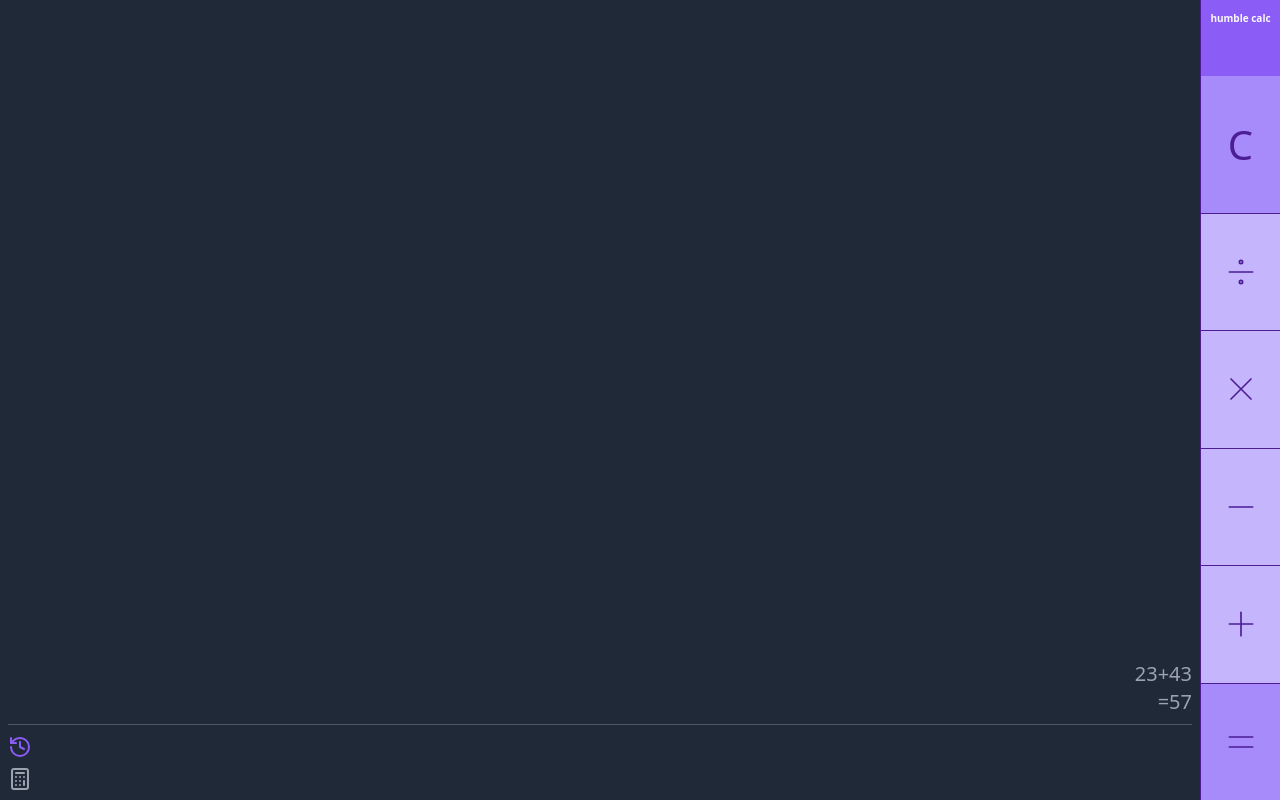
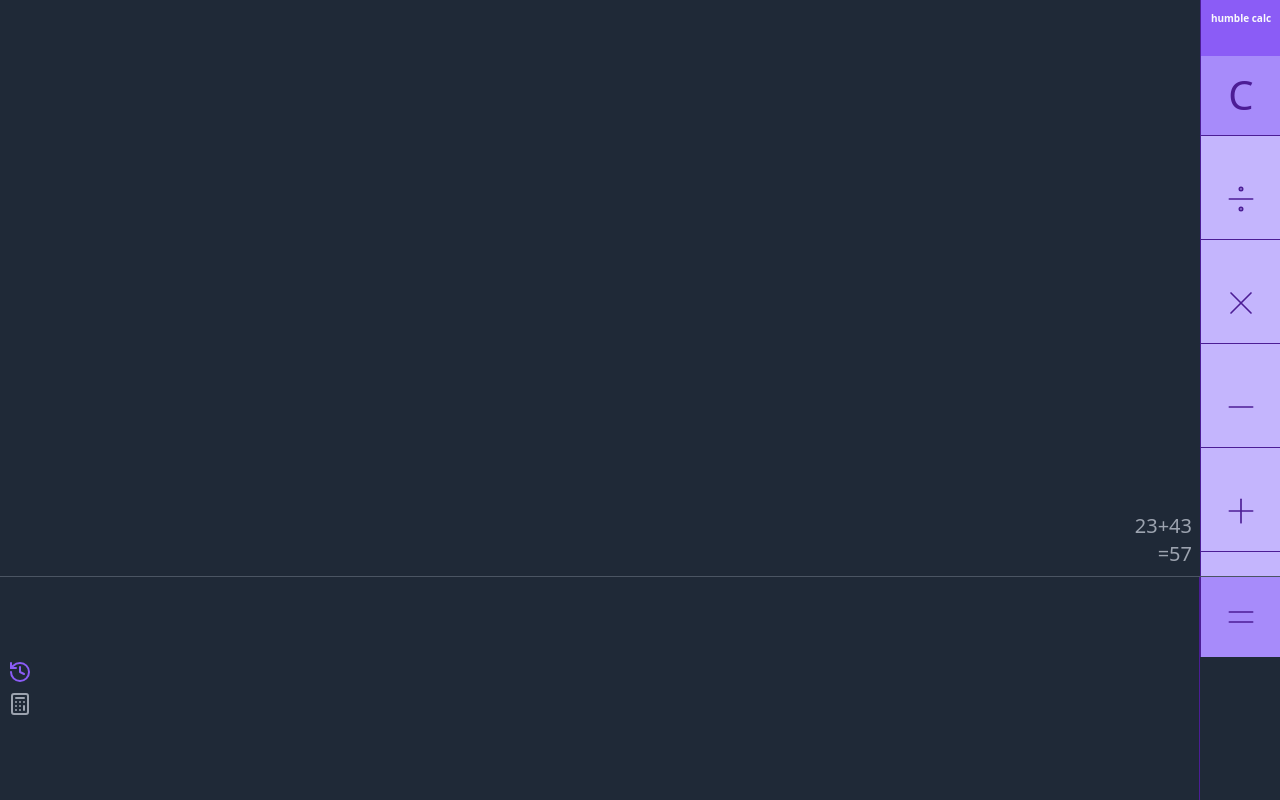
Before and after one commit to wcardosos/humble-calc, a React (Vite) app: page / in a window 1280 px wide. Built offline with nearby package versions, Linux system fonts and the light colour scheme.

Commit message:
refact: App styles structure

```diff
--- a/src/app.tsx
+++ b/src/app.tsx
@@ -1,4 +1,4 @@
-import { Divide, Equal, Minus, Plus, X } from 'lucide-react';
+import { Divide, Minus, Plus, X } from 'lucide-react';
 import { ArithmeticButton } from './components/buttons/arithmetic';
 import { Button } from './components/buttons/button';
 import { Logo } from './components/logo';
@@ -7,24 +7,21 @@ import { History } from './components/history';
 
 export function App() {
   return (
-    <main className="flex">
-      <section className="flex flex-col flex-1 h-screen bg-gray-800 px-2">
+    <main className="grid gap-0 h-screen">
+      <section className="flex bg-gray-800">
         <History />
-        <Display />
-      </section>
-      <aside className="grid gap-0 w-20 h-screen bg-violet-300 border-l-[1px] border-violet-900">
+        <aside className="grid gap-0 w-20 bg-violet-300 border-l-[1px] border-violet-900">
           <Logo />
-        <Button withBorder>
+          <Button withBorder={{ bottom: true }}>
             <span className="text-violet-900 text-[40px]">C</span>
           </Button>
           <ArithmeticButton icon={Divide} />
           <ArithmeticButton icon={X} />
           <ArithmeticButton icon={Minus} />
           <ArithmeticButton icon={Plus} />
-        <Button>
-          <Equal className="text-violet-900" strokeWidth={1} size={40} />
-        </Button>
         </aside>
+      </section>
+      <Display />
     </main>
   );
 }
--- a/src/components/buttons/arithmetic.tsx
+++ b/src/components/buttons/arithmetic.tsx
@@ -6,7 +6,7 @@ interface ArithmeticButtonProps {
 
 export function ArithmeticButton({ icon: Icon }: ArithmeticButtonProps) {
   return (
-    <button className="flex justify-center items-center bg-violet-300 border-b-[1px] border-violet-900 p-4">
+    <button className="flex w-20 h-20 justify-center items-center bg-violet-300 border-b-[1px] border-violet-900 py-4">
       <Icon className="text-violet-900" strokeWidth={1} size={40} />
     </button>
   );
--- a/src/components/buttons/button.tsx
+++ b/src/components/buttons/button.tsx
@@ -3,15 +3,22 @@ import clsx from 'clsx';
 
 interface ButtonProps {
   children: ReactNode;
-  withBorder?: boolean;
+  withBorder?: {
+    left?: boolean;
+    bottom?: boolean;
+  };
 }
 
-export function Button({ children, withBorder = false }: ButtonProps) {
+export function Button({
+  children,
+  withBorder = { left: false, bottom: false },
+}: ButtonProps) {
   return (
     <button
       className={clsx(
-        'flex justify-center items-center bg-violet-400 p-4',
-        withBorder && 'border-b-[1px] border-violet-900',
+        'flex w-20 h-20 justify-center items-center bg-violet-400 py-4',
+        withBorder.left && 'border-l-[1px] border-violet-900',
+        withBorder.bottom && 'border-b-[1px] border-violet-900',
       )}
     >
       {children}
--- /dev/null
+++ b/src/components/display/calc-form.tsx
@@ -0,0 +1,34 @@
+import { FormEvent, useState } from 'react';
+import { Button } from '../buttons/button';
+import { Equal } from 'lucide-react';
+
+export function CalcForm() {
+  const [calc, setCalc] = useState<string>('');
+
+  const onChangeCalc = (event: FormEvent<HTMLInputElement>) => {
+    setCalc(event.currentTarget.value);
+  };
+
+  const onClickResult = (event: FormEvent<HTMLFormElement>) => {
+    event.preventDefault();
+
+    console.log(`result: ${eval(calc)}`);
+
+    setCalc('');
+  };
+
+  return (
+    <form onSubmit={onClickResult} className="flex space-x-2 h-full">
+      <input
+        className="text-[36px] font-medium flex-1 w-full bg-transparent text-right focus:outline-none"
+        value={calc}
+        onChange={onChangeCalc}
+      />
+      <div className="border-l-[1px] border-violet-900">
+        <Button withBorder={{ left: true }}>
+          <Equal className="text-violet-900" strokeWidth={1} size={40} />
+        </Button>
+      </div>
+    </form>
+  );
+}
--- a/src/components/display/index.tsx
+++ b/src/components/display/index.tsx
@@ -1,20 +1,11 @@
-import { useState, FormEvent } from 'react';
 import { DisplayActions } from './actions';
+import { CalcForm } from './calc-form';
 
 export function Display() {
-  const [calc, setCalc] = useState<string>('');
-
-  const onChangeCalc = (event: FormEvent<HTMLInputElement>) =>
-    setCalc(event.currentTarget.value);
-
   return (
-    <div className="flex items-center justify-between h-[76px] border-t-[1px] border-gray-600">
+    <div className="flex items-center justify-between border-t-[1px] border-gray-600 pl-2">
       <DisplayActions />
-      <input
-        className="text-[36px] font-medium flex-1 w-full bg-transparent text-right focus:outline-none"
-        value={calc}
-        onChange={onChangeCalc}
-      />
+      <CalcForm />
     </div>
   );
 }
--- a/src/components/history/index.tsx
+++ b/src/components/history/index.tsx
@@ -2,7 +2,7 @@ import { HistoryResult } from './result';
 
 export function History() {
   return (
-    <div className="flex flex-col-reverse py-2 flex-1">
+    <div className="flex flex-col-reverse py-2 px-2 flex-1">
       <HistoryResult />
     </div>
   );
```
Also changed, not shown: .eslintrc.cjs. Lines whose indentation alone changed are shown as unchanged.
